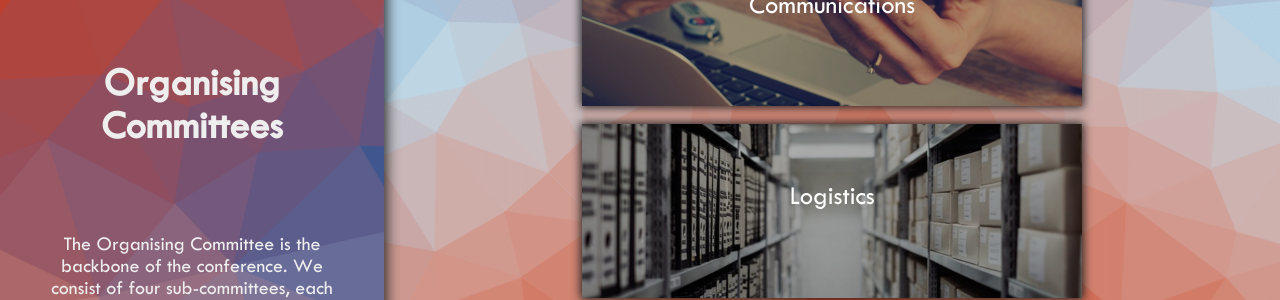
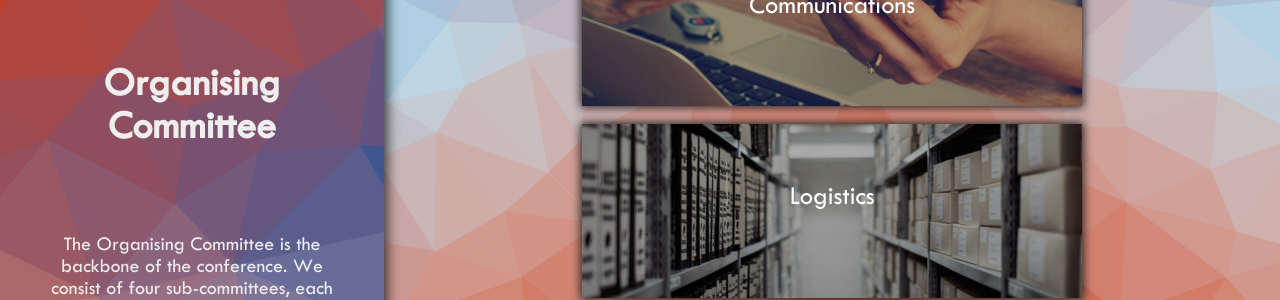
Before and after one commit to kaine119/dhap-2019, a Jekyll site: the page built from org_comm.html, in a window 1280 px wide. Shown: the part 211-511 px from the top of the page. Built offline with Jekyll 4.4.1, drawn with Linux system fonts in a browser that asks for light colours.

```diff
--- a/org_comm.html
+++ b/org_comm.html
@@ -10,7 +10,7 @@ stylesheets:
 <div id="container">
     <div id="title">
         <div id="title__content">
-            <h1>Organising Committees</h1>
+            <h1>Organising Committee</h1>
             <p>{{ site.data.paragraphs.org_committees_intro | markdownify }}</p>
         </div>
     </div>
```
Also changed, not shown: contact.md (+1 -1 lines).
